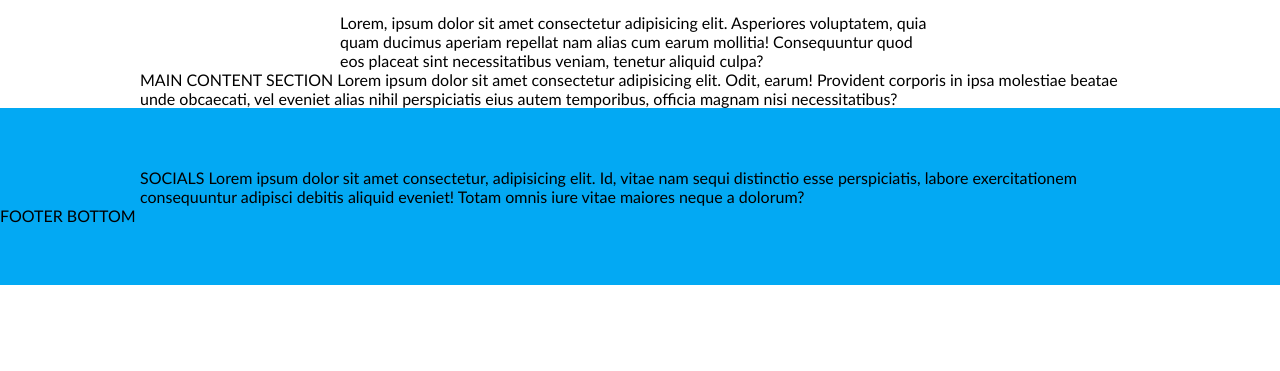
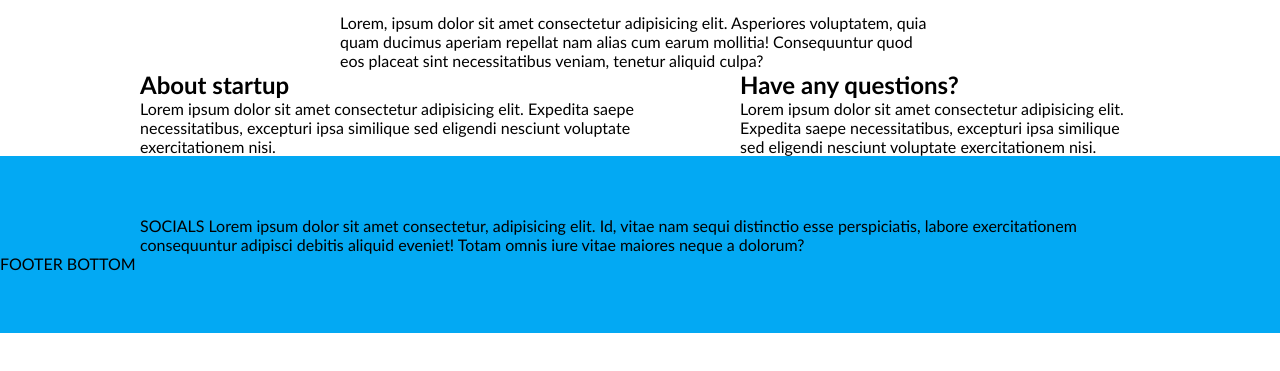
Before and after one commit to Vilteee/4-coming-soon, a website: page index.html in a window 1280 px wide. Shown: the part 161-532 px from the top of the page. Drawn offline with Linux system fonts and the light colour scheme.

Commit message:
main content #10

```diff
--- a/css/base/layout.css
+++ b/css/base/layout.css
@@ -4,9 +4,21 @@
 }
 
 .container > .row {
+    display: flex;
+    flex-wrap: wrap;
+    gap: 60px 10%;
     width: 1000px;
     margin: 0 calc(50% - 500px);
 }
+.row > .column  {
+   width: 50%;
+
+}
+.column.right-column {
+    width: 40%;
+    margin-left: auto;
+
+ }
 .container > .row-short {
     display: flex;
     flex-direction: column;
@@ -36,6 +48,10 @@
         width: 400px;
         margin: 0 calc(50% - 200px);
     }
+    .container.column,
+    .column.right-column {
+        width: 100%;
+    }
 }
 
 @media (max-width: 440px) {
--- a/index.html
+++ b/index.html
@@ -28,9 +28,17 @@
                 <p>Lorem, ipsum dolor sit amet consectetur adipisicing elit. Asperiores voluptatem, quia quam ducimus aperiam repellat nam alias cum earum mollitia! Consequuntur quod eos placeat sint necessitatibus veniam, tenetur aliquid culpa?</p>
             </div>
         </secttion>
-        <secttion class="container bg-main ">
+        <secttion class="container">
             <div class="row">
-                MAIN CONTENT SECTION Lorem ipsum dolor sit amet consectetur adipisicing elit. Odit, earum! Provident corporis in ipsa molestiae beatae unde obcaecati, vel eveniet alias nihil perspiciatis eius autem temporibus, officia magnam nisi necessitatibus?
+                <div class="column">
+                    <h2>About startup</h2>
+                    <p>Lorem ipsum dolor sit amet consectetur adipisicing elit. Expedita saepe necessitatibus, excepturi ipsa similique sed eligendi nesciunt voluptate exercitationem nisi.</p>
+                </div>
+                <div class="column right-column">
+                    <h2>Have any questions?</h2>
+                    <p>Lorem ipsum dolor sit amet consectetur adipisicing elit. Expedita saepe necessitatibus, excepturi ipsa similique sed eligendi nesciunt voluptate exercitationem nisi.</p>
+                </div>
+
             </div>
         </secttion>
     </main>
```
